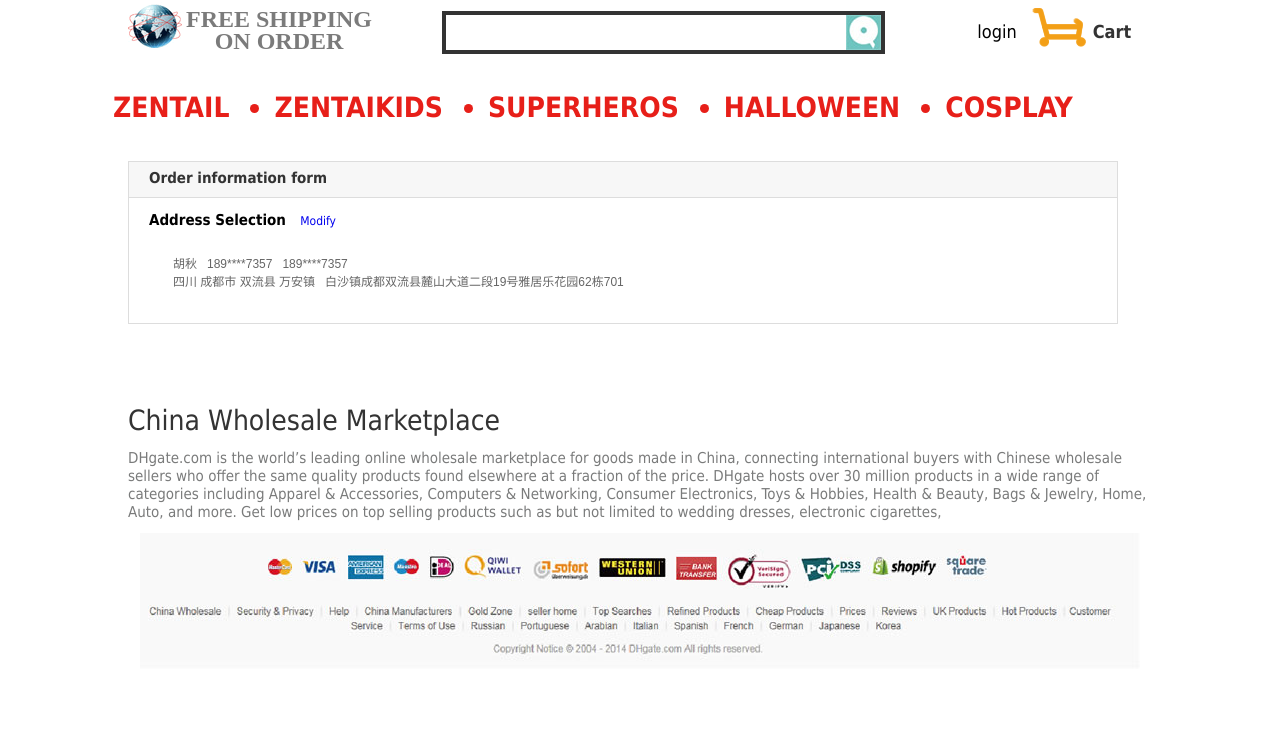
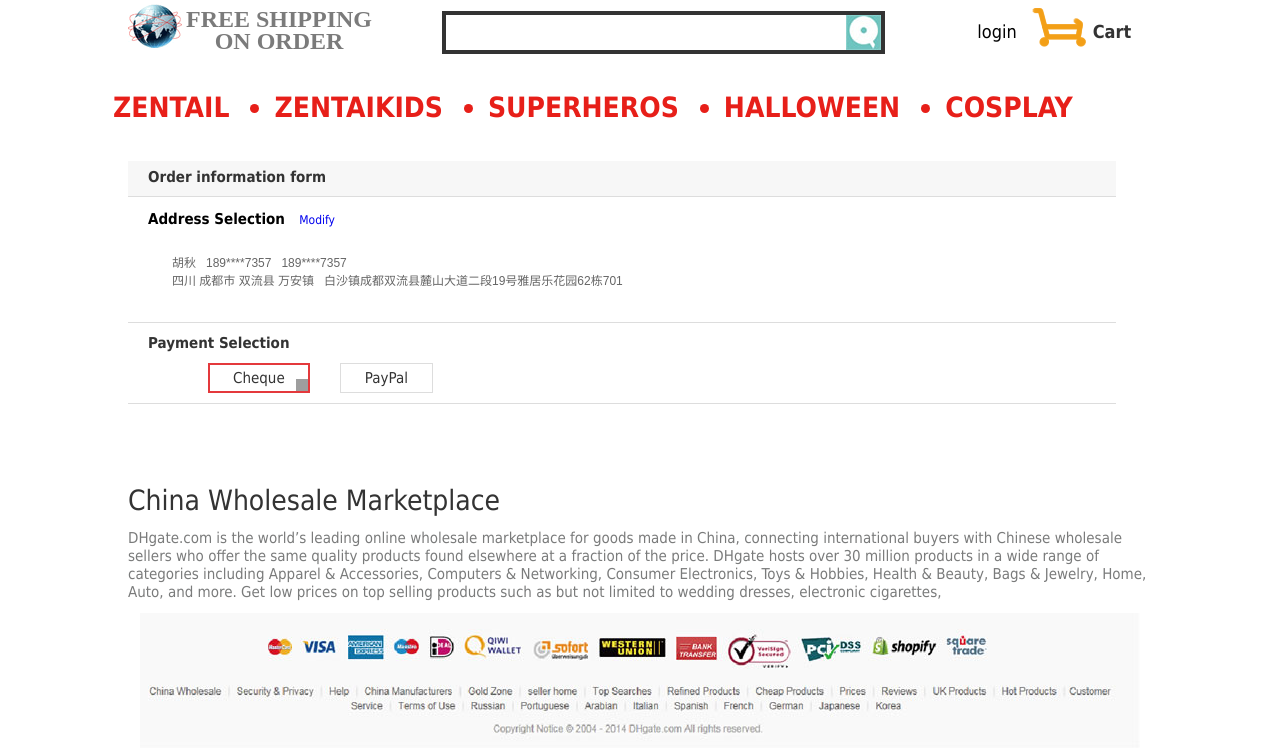
Before and after one commit to Gunslh/webshop, a PHP site: page /order.html in a window 1280 px wide. Shown: the part 194-942 px from the top of the page. Before the commit the page ends 853 px from the top, so only its background shows below. Run offline with PHP 8.4, Linux system fonts and the light colour scheme; grey boxes are pictures that could not be loaded.

Commit message:
[add payment method]
Signed-off-by: hqbobo <krhu@5CG445047W.nsn-intra.net>

```diff
--- a/src/app/css/order.css
+++ b/src/app/css/order.css
@@ -3,11 +3,9 @@
 .order-container
 {
 	width: 988px;
-	border: 1px solid #DDD;
 	text-align: left;
 	margin-top: 30px;
 }
-
 .order-container .mt {
     height: 28px;
     background-color: #F7F7F7;
@@ -21,8 +19,8 @@
 	margin: 0px 0px 0px 20px;
 	font-weight: bold;
 }
-.checkout-steps .step {
-    border-top: 1px solid #DDD;
+.step {
+    border-bottom: 1px solid rgb(221, 221, 221);
 }
 
 .checkout-steps .step-title {
@@ -245,3 +243,107 @@
     float: left;
     cursor: pointer;
 }
+
+#shipAndSkuInfo .step-tit {
+    display: block;
+    padding-left: 20px;
+    line-height: 40px;
+}
+#shipAndSkuInfo .step-tit h3 {
+    font-size: 14px;
+    height: 40px;
+    line-height: 40px;
+    margin: 0px;
+	padding: 0px;
+	display: block;
+}
+.checkout-steps .step-cont {
+    margin-bottom: 10px;
+}
+
+.payment-list {
+    padding: 0px 40px;
+}
+
+.payment-list .list-cont ul {
+    display: block;
+    margin: 0px;
+}
+.payment-list .list-cont li {
+    float: left;
+    margin-right: 30px;
+    cursor: default;
+}
+.payment-list .list-cont .payment-item.item-selected {
+    border: 2px solid #E4393C;
+    padding: 4px 23px;
+}
+
+.payment-list .list-cont .payment-item {
+    float: left;
+    position: relative;
+    border: 1px solid #DDD;
+    height: 18px;
+    line-height: 18px;
+    padding: 5px 24px;
+    cursor: pointer;
+}
+.payment-list .list-cont ul::after {
+    content: ".";
+    display: block;
+    height: 0px;
+    clear: both;
+    visibility: hidden;
+}
+
+.payment-list .list-cont .payment-item.item-selected b {
+    display: block;
+    position: absolute;
+    right: 0px;
+    bottom: 0px;
+    width: 12px;
+    height: 12px;
+    overflow: hidden;
+    background: url("http://misc.360buyimg.com/user/purchase/css/i/user_purchase20150324162501.png?__sprite") no-repeat scroll 0px 0px transparent;
+    margin: 0px;
+	padding: 0px;
+}
+.payment-list .list-cont .payment-item .qmark-icon {
+    visibility: hidden;
+    position: absolute;
+    right: 5px;
+    top: 7px;
+    width: 13px;
+    overflow: hidden;
+    background: url("http://misc.360buyimg.com/user/purchase/css/i/user_purchase20150324162501.png?__sprite") no-repeat scroll 0px -73px transparent;
+    height: 13px;
+}
+
+.payment-list .list-cont .payment-item.payment-item-hover .qmark-icon {
+    visibility: visible;
+}
+.ui-tips {
+    position: absolute;
+    padding: 10px 14px 10px 10px;
+    background: none repeat scroll 0% 0% #FFFDEE;
+    border: 1px solid #EDD28B;
+    box-shadow: 0px 0px 2px 2px #EEE;
+}
+.ui-tips-x-left .ui-tips-arrow {
+    left: 10px;
+    right: auto;
+}
+.ui-tips-top .ui-tips-arrow {
+    left: 10px;
+    top: -6px;
+}
+.ui-tips-arrow {
+    display: block;
+    position: absolute;
+    background-image: url("http://misc.360buyimg.com/jdf/1.0.0/ui/tips/1.0.0/tips.gif");
+    background-repeat: no-repeat;
+    width: 11px;
+    height: 6px;
+    background-position: 0px 0px;
+    overflow: hidden;
+}
--- /dev/null
+++ b/src/app/js/order.js
@@ -0,0 +1,31 @@
+(function($) {
+	$('#payment-list li').hover(function(){
+		$(this).find('.payment-item').addClass('payment-item-hover');
+	},
+	function(){
+		$(this).find('.payment-item').removeClass('payment-item-hover');
+	});
+	$('#payment-list li').click(function(){
+		$('#payment-list li').each(function(){
+			$(this).find('.payment-item').removeClass('item-selected');
+		})
+		$(this).find('.payment-item').addClass('item-selected');
+	});
+	$('#payment-list li .qmark-icon').hover(function(){
+		var div = $(this).parent('div');
+		var li =div.parent('li');
+		var X = div.offset().top;
+		var Y = div.offset().left;
+		var tip = $('.qmarkTip');
+		var tipInner = tip.find('.ui-tips-main');
+		//alert(li.height()+"="+ li.width());
+		tip.css('top', X + li.height());
+		tip.css('left', Y + li.width()-29);
+		tipInner.html($(this).attr('data-tips'));
+		tip.show();
+	},
+	function(){
+		$('.qmarkTip').hide();
+	});
+
+})(jQuery);
--- a/src/order.html
+++ b/src/order.html
@@ -3,7 +3,7 @@
 <head>
 <title>Order</title>
 <link href="app/css/order.css" type="text/css" rel="stylesheet" />
-<meta http-equiv="content-type" content="text/html;charset=utf-8"/>
+<meta http-equiv="content-type" content="text/html;charset=utf-8" />
 </head>
 <body>
 	<div class="body-container">
@@ -12,7 +12,8 @@
 		<div class="index-menu"></div>
 		<div class="cart-container">
 			<div class="order-container checkout-steps">
-				<div class="mt">
+
+				<div class="mt step">
 					<p>Order information form</p>
 				</div>
 
@@ -168,12 +169,52 @@
 						<!--@end div#consignee-->
 					</div>
 				</div>
+				<div id="shipAndSkuInfo" class="step">
+					<div id="payShipAndSkuInfo">
+						<div class="step-tit">
+							<strong id="consigneeTitleDiv">Payment Selection</strong>
+						</div>
+					</div>
+					<div class="step-cont">
+						<div class="payment-list" id="">
+							<div class="list-cont">
+								<ul id="payment-list">
+									<li style="cursor: pointer;" onclick="save_Pay(1);">
+										<div class="payment-item item-selected online-payment"
+											for="pay-method-1" payname="货到付款" payid="1">
+											<b></b> Cheque<span class="qmark-icon qmark-tip"
+												data-tips="送货上门后再收款，支持现金、POS机刷卡、支票支付 <a href='http://help.jd.com/help/distribution-768-2-2813-2863-0-1410707152669.html' target='_blank' class='ftx-05'>查看服务及配送范围</a>"></span>
+										</div>
+									</li>
+									<li style="cursor: pointer;" onclick="save_Pay(1);">
+										<div class="payment-item" for="pay-method-1" payname="货到付款"
+											payid="1">
+											<b></b> PayPal<span class="qmark-icon qmark-tip"
+												data-tips="即时到帐，支持绝大数银行借记卡及部分银行信用卡 <a href='http://www.jd.com/help/onlinepay.aspx' target='_blank' class='ftx-05'> 查看银行及限额</a>"></span>
+										</div>
+									</li>
+								</ul>
+							</div>
+						</div>
+					</div>
+				</div>
 			</div>
+
 			<div class="footer"></div>
-
+			<div class="ui-tips ui-tips-top ui-tips-x-left qmarkTip"
+				style="z-index: 101; top: 372px; left: 414.5px; display: none;"
+				id="uis-tips-1">
+				<div class="ui-tips-main">
+					送货上门后再收款，支持现金、POS机刷卡、支票支付 <a
+						href="http://help.jd.com/help/distribution-768-2-2813-2863-0-1410707152669.html"
+						target="_blank" class="ftx-05">查看服务及配送范围</a>
+				</div>
+				<span class="ui-tips-arrow" style="z-index: 101"></span>
+			</div>
 		</div>
 		<script src="/lib/js/jquery-1.8.1.min.js"></script>
 		<script src="/app/js/templates.js"></script>
+		<script src="/app/js/order.js"></script>
 		<script type="text/javascript">
 			$(function() {
 				$.template.loadHead();
```
